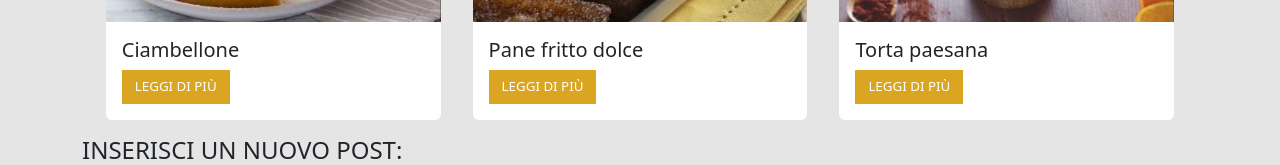
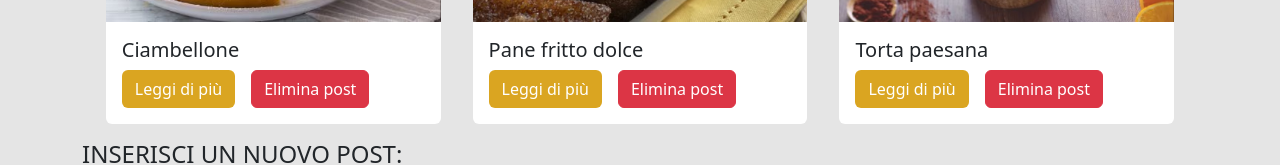
Before and after one commit to eleonoracappellesso/react-form, a React (Vite) app: page / in a window 1280 px wide. Shown: the part 217-382 px from the top of the page. Built offline with nearby package versions, Linux system fonts and the light colour scheme.

Commit message:
created handleDeletePost function and  handleDeleteClick

```diff
--- a/src/components/CardComponent.jsx
+++ b/src/components/CardComponent.jsx
@@ -1,5 +1,7 @@
 import style from "./Card.module.css";
-function CardComponent({ post }) {
+
+function CardComponent({ post, removePost }) {
+    const handleDeleteClick = () => { removePost(post.id) }
     //console.log(post);
     return (
         <>
@@ -8,8 +10,8 @@ function CardComponent({ post }) {
                 <div className="card-body">
                     <h5 className="card-title">{post.title}</h5>
                     {/* <p className="card-text">{post.content}</p>  */}
-                    <a href="#" className="read-btn">Leggi di più</a>
-                </div>
+                    <a href="#" className="btn read-btn">Leggi di più</a>
+                    <button type="button" className="btn btn-danger mx-3" onClick={handleDeleteClick}>Elimina post</button>                </div>
             </div >
         </>
     )
--- a/src/components/MainComponent.jsx
+++ b/src/components/MainComponent.jsx
@@ -11,16 +11,21 @@ function MainComponent() {
     function handleNewPost(newPost) {
         setPosts([...posts, newPost])
     }
+
+    function handleDeletePost(id) {
+        const updatedPostList = posts.filter(post => post.id !== id);
+        setPosts(updatedPostList);
+    }
     // struttura del main component
     return (
         <main className="container">
             <section className="d-flex justify-content-center flex-wrap align-items-center">
                 {posts.map((post) => (
-                    post.published ? <CardComponent key={post.id} post={post} /> : null
+                    post.published ? <CardComponent key={post.id} post={post} removePost={handleDeletePost} /> : null
                 ))}
             </section>
             {/*includo il form e gli passo la funzione per inviare il nuovo post al component padre, il main */}
-            <PostForm addPost={handleNewPost} />
+            <PostForm addPost={handleNewPost} removePost={handleDeletePost} />
         </main>
     )
 }
--- a/src/index.css
+++ b/src/index.css
@@ -9,7 +9,7 @@ main {
 .read-btn {
   background-color: #DAA521;
   color: white;
-  --bs-btn-padding-x: 0.75rem;
+  /* --bs-btn-padding-x: 0.75rem;
   --bs-btn-padding-y: 0.375rem;
   --bs-btn-font-family: ;
   --bs-btn-font-size: 1rem;
@@ -37,12 +37,16 @@ main {
   user-select: none;
   border: var(--bs-btn-border-width) solid var(--bs-btn-border-color);
   border-radius: var(--bs-btn-border-radius);
-  transition: color .15s ease-in-out, background-color .15s ease-in-out, border-color .15s ease-in-out, box-shadow .15s ease-in-out;
+  transition: color .15s ease-in-out, background-color .15s ease-in-out, border-color .15s ease-in-out, box-shadow .15s ease-in-out; */
 }
 
 .read-btn:hover {
+  background-color: #f0c65d;
+}
+
+.btn:hover {
   box-shadow: 0px 3px 5px grey;
-  background-color: #f0c65d;
+  color: black;
 }
 
 footer {
```
